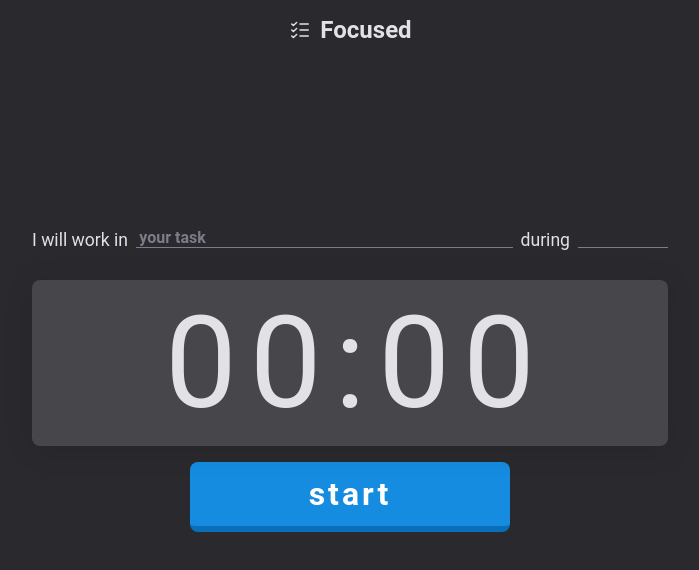
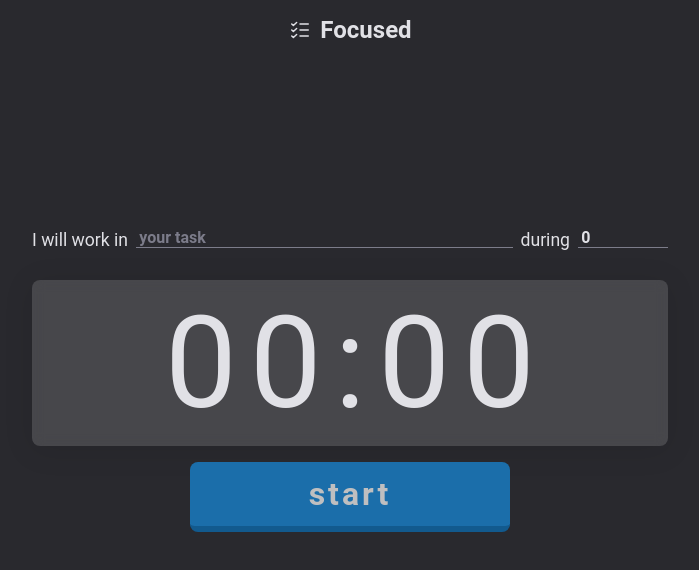
Before and after one commit to projects-for-learning/focused, a React (Vite) app: page / in a window 1280 px wide. Shown: the top 570 px of the page, without its empty margins (290-989 px from the left). Built offline with nearby package versions, Linux system fonts and the light colour scheme.

Commit message:
Add: added form validation

```diff
--- a/package.json
+++ b/package.json
@@ -9,11 +9,14 @@
     "preview": "vite preview"
   },
   "dependencies": {
+    "@hookform/resolvers": "^3.0.0",
     "phosphor-react": "^1.4.1",
     "react": "^18.2.0",
     "react-dom": "^18.2.0",
+    "react-hook-form": "^7.43.9",
     "react-router-dom": "^6.9.0",
-    "styled-components": "^5.3.9"
+    "styled-components": "^5.3.9",
+    "zod": "^3.21.4"
   },
   "devDependencies": {
     "@types/react": "^18.0.28",
--- a/src/pages/Home/index.tsx
+++ b/src/pages/Home/index.tsx
@@ -1,22 +1,64 @@
+import { useForm } from "react-hook-form";
 import {
   CountdownContainer,
   FormContainer,
   HomeContainer,
   InputTaskName,
   InputCounter,
-  StartCounterButton
+  StartCounterButton,
 } from "./styles";
 
+import zod from "zod";
+import { zodResolver } from "@hookform/resolvers/zod";
+
+const newCycleFormValidationSchema = zod.object({
+  taskName: zod.string().min(1, "inform a task"),
+  taskMinutes: zod
+    .number()
+    .min(5, "The cycle must be at least 5 minutes.")
+    .max(60, "The cycle must be a maximum of 60 minutes"),
+});
+
+type NewCycleFormData = zod.infer<typeof newCycleFormValidationSchema>;
+
 export function Home() {
+  const { register, handleSubmit, watch } = useForm<NewCycleFormData>({
+    resolver: zodResolver(newCycleFormValidationSchema),
+    defaultValues: {
+      taskName: "",
+      taskMinutes: 0,
+    },
+  });
+
+  const task = watch("taskName");
+  const isSubmitDisabled = !task;
+
+  function handleCreateNewTask(data: NewCycleFormData) {
+    console.log(data);
+  }
+
   return (
     <HomeContainer>
-      <form>
+      <form action="" onSubmit={handleSubmit(handleCreateNewTask)}>
         <FormContainer>
           <label htmlFor="taskName">I will work in </label>
-          <InputTaskName type="text" id="taskName" placeholder="your task" />
+          <InputTaskName
+            type="text"
+            id="taskName"
+            placeholder="your task"
+            {...register("taskName")}
+          />
 
           <label htmlFor="taskMinutes">during</label>
-          <InputCounter type="number" id="taskMinutes" />
+          <InputCounter
+            type="number"
+            id="taskMinutes"
+            placeholder="00"
+            min={5}
+            max={60}
+            step={5}
+            {...register("taskMinutes", { valueAsNumber: true })}
+          />
         </FormContainer>
 
         <CountdownContainer>
@@ -28,7 +70,9 @@ export function Home() {
         </CountdownContainer>
 
         <StartCounterButton>
-          <button>start</button>
+          <button type="submit" disabled={isSubmitDisabled}>
+            start
+          </button>
         </StartCounterButton>
       </form>
     </HomeContainer>
--- a/src/pages/Home/styles.ts
+++ b/src/pages/Home/styles.ts
@@ -97,7 +97,12 @@ export const StartCounterButton = styled.div`
     cursor: pointer;
     transition: background-color 0.1s;
 
-    &:hover {
+    &:disabled {
+    opacity: 0.7;
+    cursor: not-allowed;
+  }
+
+    &:not(:disabled):hover {
       background-color: ${(props) => props.theme["blue-500"]};
       border-bottom: 6px solid ${(props) => props.theme["blue-300"]};
     }
```
Also changed, not shown: 1 other file (tests, documents, lock files or other folders).
